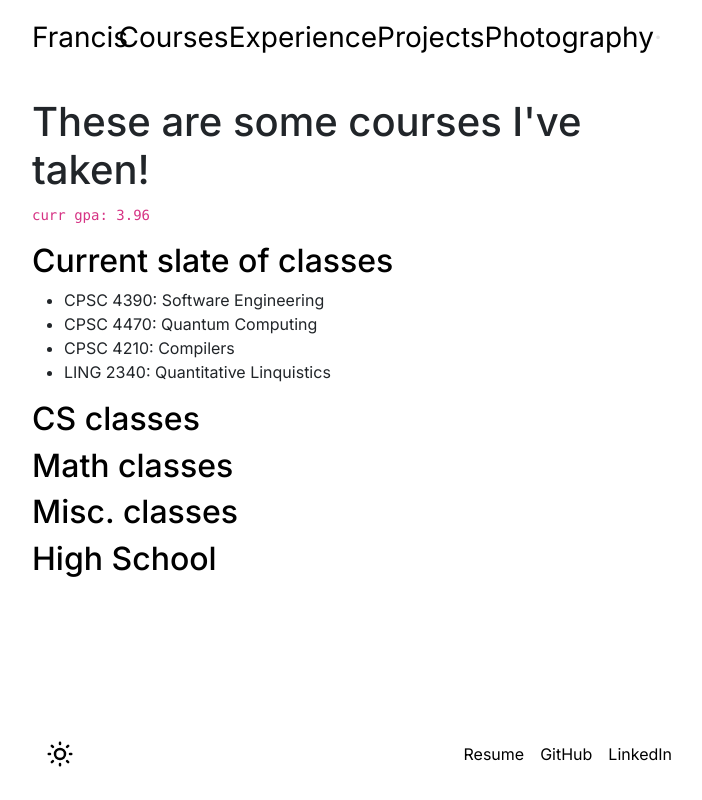
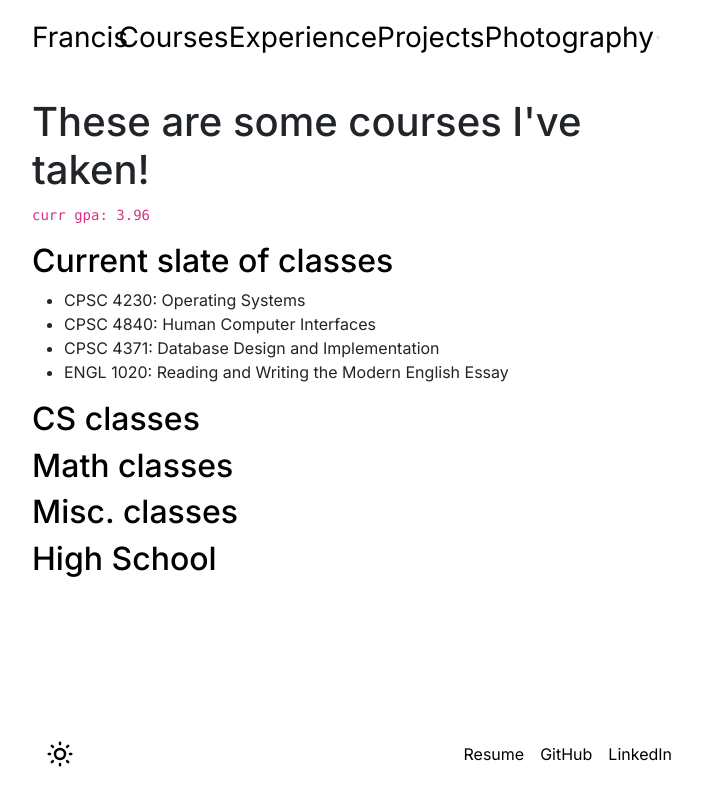
Before and after one commit to francisfan0/francis_fan05, a Next.js app: page /courses in a window 1280 px wide. Both pictures are taken after a click on the element "Current slate of classes". Shown: the whole page, without its empty margins (288-990 px from the left). Built offline with nearby package versions, Linux system fonts and the light colour scheme.

Commit message:
update classes

```diff
--- a/src/pages/Courses.tsx
+++ b/src/pages/Courses.tsx
@@ -37,12 +37,12 @@ const Courses = () => {
         <div>
           <p>
             <ul className="list-container">
-              <li>CPSC 4390: Software Engineering</li>
+              <li>CPSC 4230: Operating Systems</li>
               <li>
-                CPSC 4470: Quantum Computing
+                CPSC 4840: Human Computer Interfaces
               </li>
-              <li>CPSC 4210: Compilers</li>
-              <li>LING 2340: Quantitative Linquistics</li>
+              <li>CPSC 4371: Database Design and Implementation</li>
+              <li>ENGL 1020: Reading and Writing the Modern English Essay</li>
             </ul>
           </p>
         </div>
@@ -70,6 +70,9 @@ const Courses = () => {
               <li>CPSC 365: Algorithms</li>
               <li>CPSC 424: Parallel Computing</li>
               <li>PHYS 345: Quantum Information Processing</li>
+              <li>CPSC 4270: C++</li>
+              <li>CPSC 4210: Compilers</li>
+              <li>CPSC 4470: Intro to Quantum Computing</li>
             </ul>
           </p>
         </div>
```
